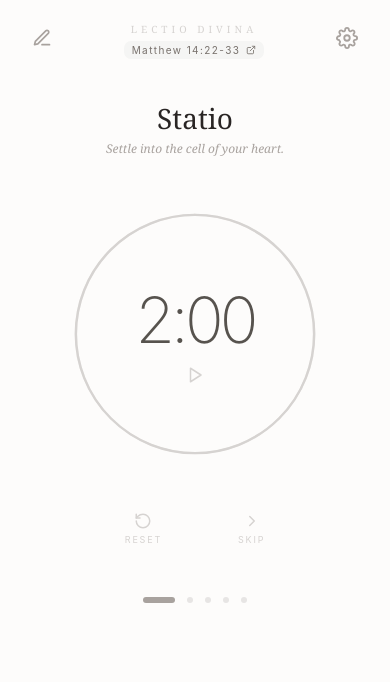
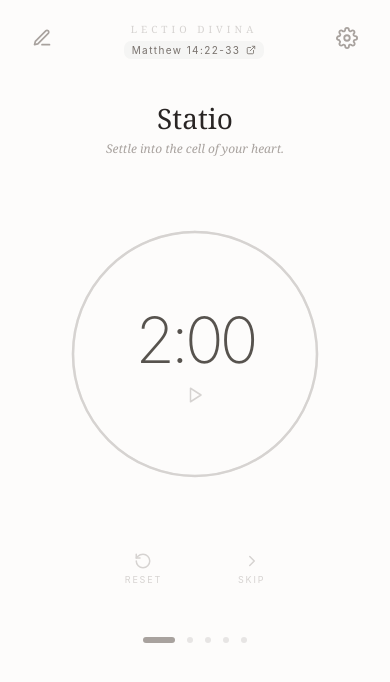
Before and after one commit to Lectio-Divina/lectio_divina_local, a React (Vite) app: page / in a window 390 px wide. Shown: the top 682 px of the page. Built offline with nearby package versions, Linux system fonts and the light colour scheme.

Commit message:
Update styles.css

```diff
--- a/src/styles.css
+++ b/src/styles.css
@@ -171,11 +171,11 @@ input[type="range"] { width:100%; accent-color:#78716c; margin-top:10px; }
     }
 
   .timer {
-    width: 250px;
-    height: 250px;
+    width: 270px;
+    height: 270px;
     flex-basis: 175px;
-    margin-top: 30px;
-    margin-bottom: 30px;
+    margin-top: 50px;
+    margin-bottom: 50px;
   }
 
   .time {
@@ -236,10 +236,10 @@ input[type="range"] { width:100%; accent-color:#78716c; margin-top:10px; }
   }
 
   .timer {
-    width: 250px;
-    height: 250px;
-    margin-top: 30px;
-    margin-bottom: 30px;
+    width: 270px;
+    height: 270px;
+    margin-top: 50px;
+    margin-bottom: 50px;
   }
 
 }
```
